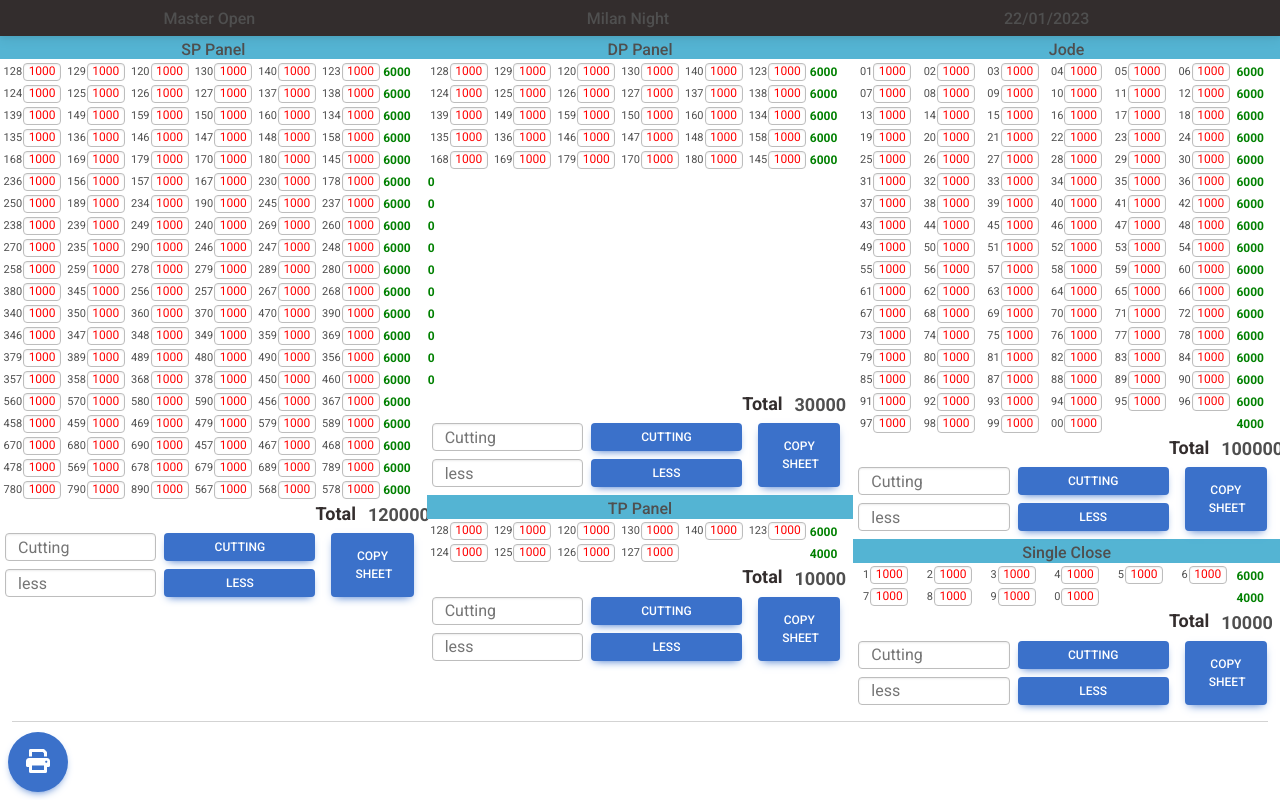
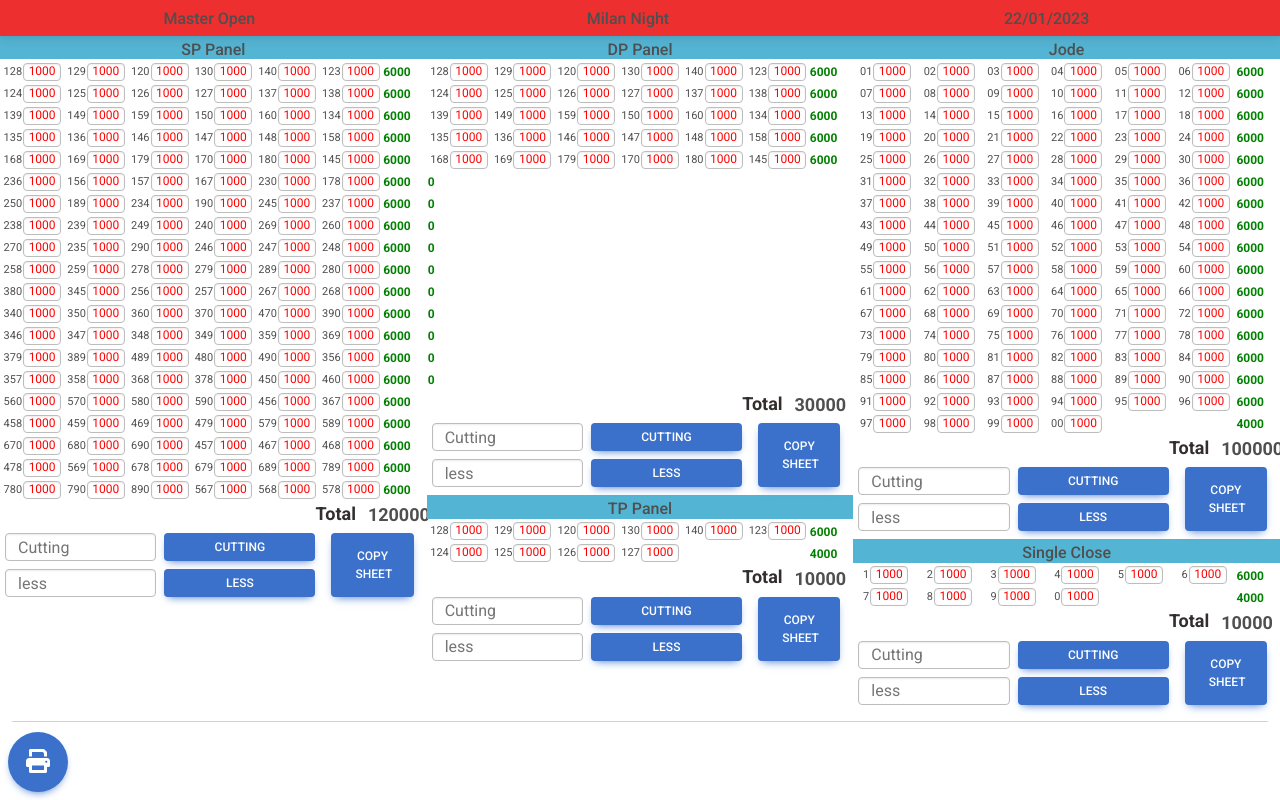
Before and after one commit to Mayankgangwr/Kalyan, a React (Create React App) app: page / in a window 1280 px wide. Built offline with nearby package versions, Linux system fonts and the light colour scheme; a web font is replaced by a local one.

Commit message:
Update master.js

```diff
--- a/src/master.js
+++ b/src/master.js
@@ -24,7 +24,10 @@ const Master = () => {
         </button>
       </div>
 
-      <nav className="navbar navbar-expand-lg navbar-dark bg-dark hide-on-print">
+      <nav
+        className="navbar navbar-expand-lg  hide-on-print"
+        style={{ backgroundColor: "#ed302f" }}
+      >
         <div className="container-fluid">
           <div className="row w-100">
             <div className="col-4">
```
